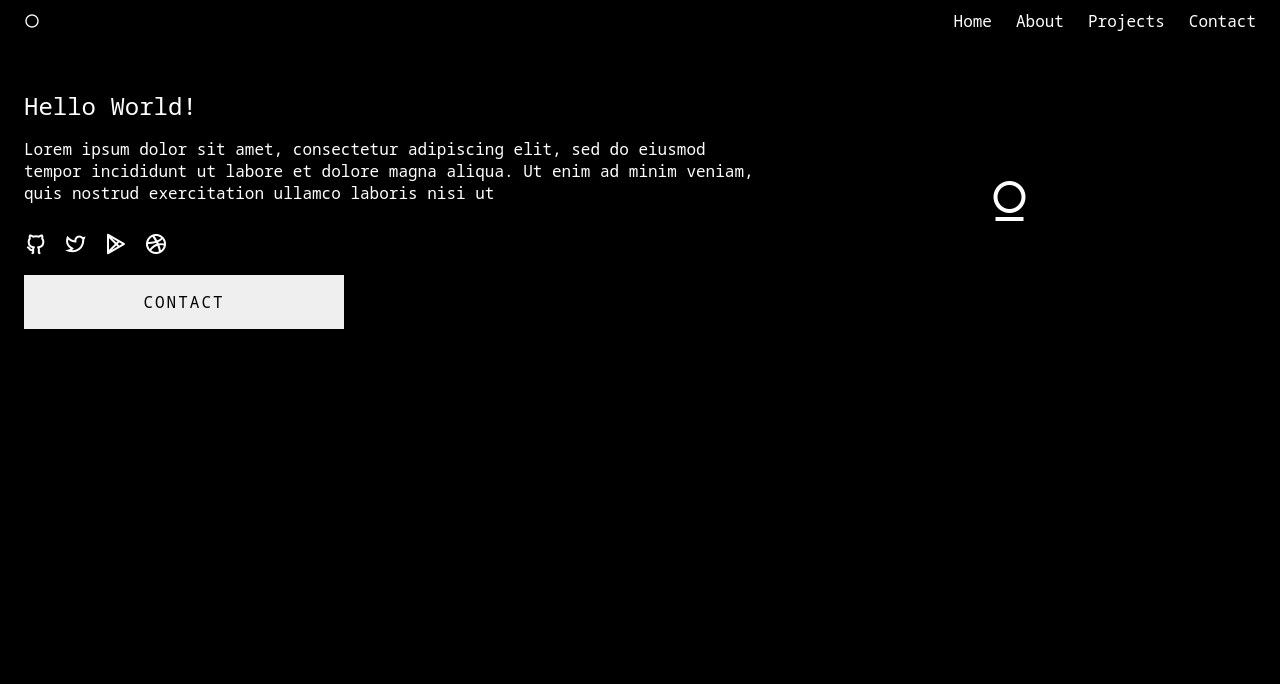
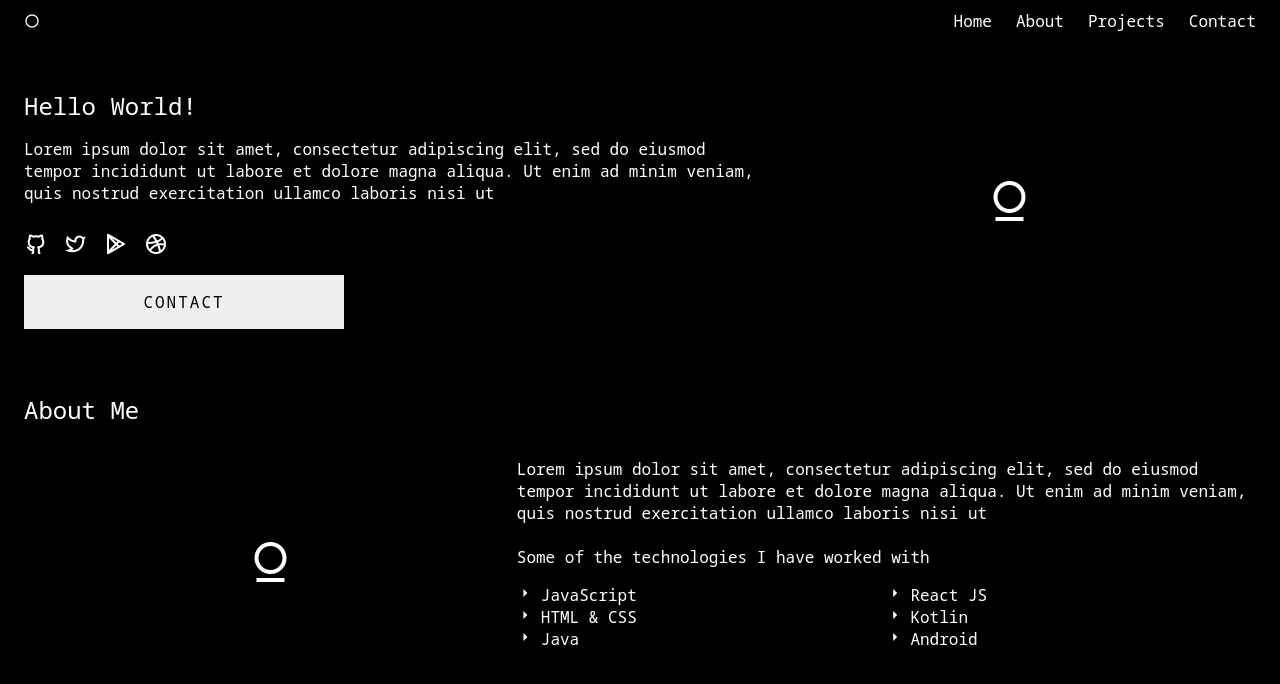
Before and after one commit to destructo570/portfolio-website, a React (Create React App) app: page / in a window 1280 px wide. Shown: the top 684 px of the page. Built offline with nearby package versions, Linux system fonts and the light colour scheme.

Commit message:
Add about component

```diff
--- a/src/App.js
+++ b/src/App.js
@@ -1,6 +1,7 @@
 import "./App.css";
 import NavigationBar from "./components/Nav/NavigationBar";
 import Hero from "./components/Hero/Hero";
+import About from "./components/About/About";
 
 function App() {
   return (
@@ -8,6 +9,7 @@ function App() {
       <NavigationBar />
       <main>
         <Hero />
+        <About />
       </main>
     </div>
   );
--- /dev/null
+++ b/src/components/About/About.css
@@ -0,0 +1,36 @@
+.about {
+  margin-top: 4rem;
+}
+
+.about__title {
+  margin-bottom: 1rem;
+}
+
+.about-img {
+  display: flex;
+  justify-content: center;
+  padding: 2rem 0;
+}
+
+.about-skills {
+  display: grid;
+  grid-template-columns: 1fr 1fr;
+  margin: 1rem 0;
+}
+
+.skill {
+  display: flex;
+  align-items: center;
+}
+
+@media (min-width: 800px) {
+  .about__content {
+    display: flex;
+    margin-top: 2rem;
+  }
+
+  .about-img {
+    min-width: 40%;
+    align-self: center;
+  }
+}
--- /dev/null
+++ b/src/components/About/About.js
@@ -0,0 +1,36 @@
+import "./About.css";
+import { AboutSkills } from "./AboutSkills";
+
+function About() {
+  return (
+    <section className="about">
+      <h1 className="about__title">About Me</h1>
+      <div className="about__content">
+        <div className="about-img">
+          <i className="ri-user-4-line ri-3x"></i>
+        </div>
+        <div>
+          <p className="about-body">
+            Lorem ipsum dolor sit amet, consectetur adipiscing elit, sed do
+            eiusmod tempor incididunt ut labore et dolore magna aliqua. Ut enim
+            ad minim veniam, quis nostrud exercitation ullamco laboris nisi ut
+          </p>
+          <br />
+          <p>Some of the technologies I have worked with</p>
+          <figure className="about-skills">
+            {AboutSkills.map((item, index) => {
+              return (
+                <div key={index} className={item.cName}>
+                  <i class="ri-arrow-right-s-fill">&nbsp;&nbsp;</i>
+                  <p>{item.title}</p>
+                </div>
+              );
+            })}
+          </figure>
+        </div>
+      </div>
+    </section>
+  );
+}
+
+export default About;
--- /dev/null
+++ b/src/components/About/AboutSkills.js
@@ -0,0 +1,26 @@
+export const AboutSkills = [
+  {
+    title: "JavaScript",
+    cName: "skill",
+  },
+  {
+    title: "React JS",
+    cName: "skill",
+  },
+  {
+    title: "HTML & CSS",
+    cName: "skill",
+  },
+  {
+    title: "Kotlin",
+    cName: "skill",
+  },
+  {
+    title: "Java",
+    cName: "skill",
+  },
+  {
+    title: "Android",
+    cName: "skill",
+  },
+];
```
